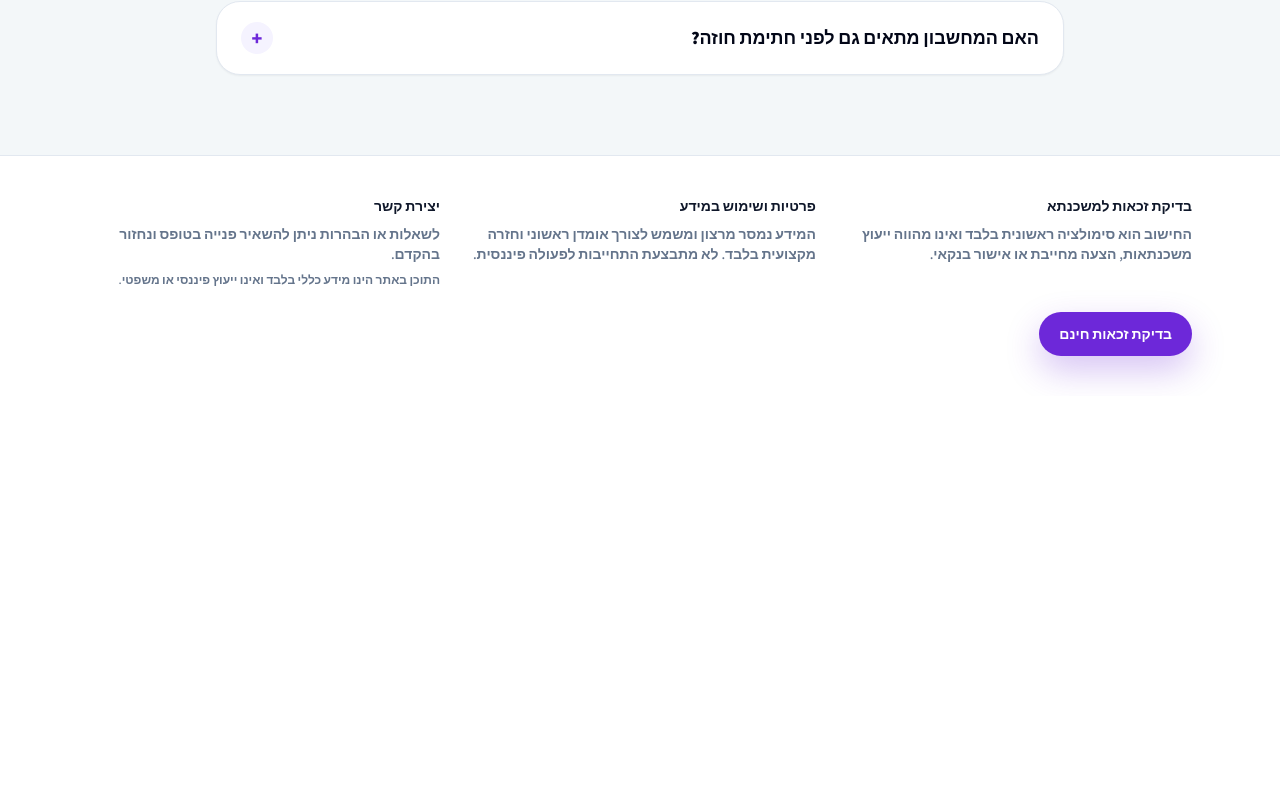
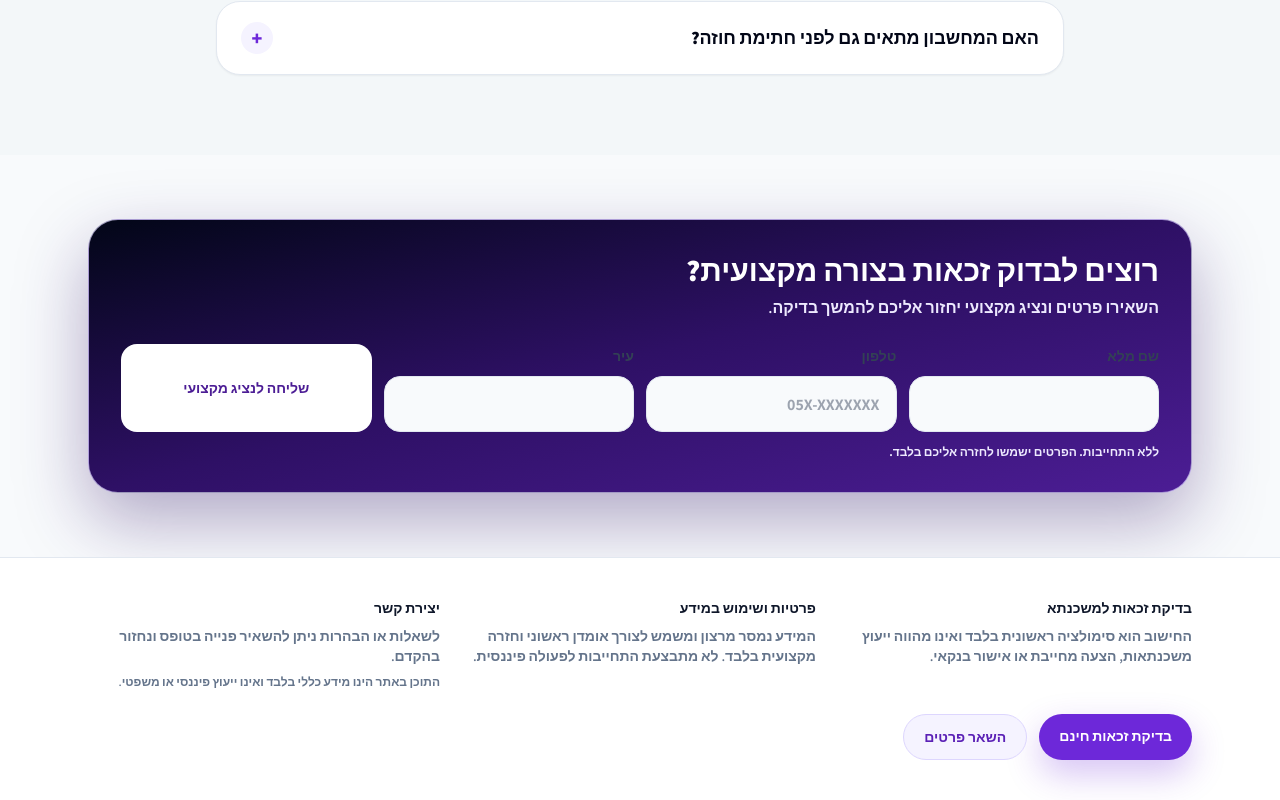
Before and after one commit to lemarketingx/mortgai, a Next.js app: page / in a window 1280 px wide. Shown: the part 7673-8473 px from the top of the page. Before the commit the page ends 8069 px from the top, so only its background shows below. Built offline with nearby package versions, Linux system fonts and the light colour scheme; no server answers.

Commit message:
Add bottom-of-page lead capture section on homepage

```diff
--- a/pages/index.js
+++ b/pages/index.js
@@ -239,9 +239,14 @@ export default function Home() {
   const [leadSent, setLeadSent] = useState(false);
   const [leadLoading, setLeadLoading] = useState(false);
   const [leadError, setLeadError] = useState("");
+  const [bottomLead, setBottomLead] = useState({ name: "", phone: "", city: "" });
+  const [bottomLeadSent, setBottomLeadSent] = useState(false);
+  const [bottomLeadLoading, setBottomLeadLoading] = useState(false);
+  const [bottomLeadError, setBottomLeadError] = useState("");
   const [openFaq, setOpenFaq] = useState(null);
   const [isInsideEligibility, setIsInsideEligibility] = useState(false);
   const leadSuccessRef = useRef(null);
+  const bottomLeadSeenRef = useRef(false);
   const sourceMetaRef = useRef({
     utmSource: "",
     utmMedium: "",
@@ -296,6 +301,20 @@ export default function Home() {
     return () => observer.disconnect();
   }, []);
 
+
+
+  useEffect(() => {
+    const section = document.getElementById("bottom-lead");
+    if (!section || typeof IntersectionObserver === "undefined") return undefined;
+    const observer = new IntersectionObserver(([entry]) => {
+      if (entry.isIntersecting && !bottomLeadSeenRef.current) {
+        bottomLeadSeenRef.current = true;
+        trackEvent("bottom_lead_viewed");
+      }
+    }, { threshold: 0.35 });
+    observer.observe(section);
+    return () => observer.disconnect();
+  }, []);
   function trackEvent(eventName, payload = {}) {
     trackAnalyticsEvent(eventName, payload, {
       source: "homepage",
@@ -317,6 +336,63 @@ export default function Home() {
   function updateLead(key, value) {
     setLead((current) => ({ ...current, [key]: value }));
     if (leadError) setLeadError("");
+  }
+
+  function updateBottomLead(key, value) {
+    setBottomLead((current) => ({ ...current, [key]: value }));
+    if (bottomLeadError) setBottomLeadError("");
+  }
+
+  async function submitBottomLead(event) {
+    event.preventDefault();
+    if (bottomLeadLoading || bottomLeadSent) return;
+
+    trackEvent("bottom_lead_submit_started");
+
+    const phone = cleanNumber(bottomLead.phone);
+    if (bottomLead.name.trim().length < 2 || !/^05\d{8}$|^9725\d{8}$/.test(phone)) {
+      setBottomLeadError("יש להזין שם וטלפון ישראלי תקין.");
+      return;
+    }
+
+    setBottomLeadLoading(true);
+    setBottomLeadError("");
+
+    const leadPayload = {
+      ...bottomLead,
+      ...sourceMetaRef.current,
+      phone,
+      source: "homepage_bottom",
+      createdAt: new Date().toISOString(),
+      approval: Math.round(analysis?.approval || 0),
+      mainIssue: ready ? analysis.mainIssue : "פנייה מהטופס התחתון",
+      estimatedApprovalResult: Math.round(analysis?.approval || 0),
+      estimatedPayment: Math.round(analysis?.monthly || 0),
+      propertyPrice: toNumeric(data?.price),
+      equityAmount: toNumeric(data?.equity),
+      monthlyIncome: toNumeric(data?.income),
+      debtLevel: toNumeric(data?.loans) || toNumeric(data?.expenses) || 0,
+    };
+
+    try {
+      const response = await fetch("/api/lead", {
+        method: "POST",
+        headers: { "Content-Type": "application/json" },
+        body: JSON.stringify({ lead: leadPayload, analysis }),
+      });
+      const result = await response.json().catch(() => ({}));
+      if (!response.ok || result?.ok !== true || result?.success === false) {
+        throw new Error(result?.message || result?.error || "BOTTOM_LEAD_SUBMIT_FAILED");
+      }
+
+      setBottomLeadSent(true);
+      trackEvent("bottom_lead_submit_success");
+    } catch {
+      setBottomLeadSent(false);
+      setBottomLeadError("הפנייה לא נשלחה. נסו שוב.");
+    } finally {
+      setBottomLeadLoading(false);
+    }
   }
 
   async function submitLead(event) {
@@ -468,6 +544,14 @@ export default function Home() {
           trackEvent={trackEvent}
         />
         <FaqSection openFaq={openFaq} setOpenFaq={setOpenFaq} />
+        <BottomLeadSection
+          bottomLead={bottomLead}
+          updateBottomLead={updateBottomLead}
+          submitBottomLead={submitBottomLead}
+          bottomLeadLoading={bottomLeadLoading}
+          bottomLeadSent={bottomLeadSent}
+          bottomLeadError={bottomLeadError}
+        />
         <Footer onCtaClick={handleCtaClick} />
         <MobileStickyCta onCtaClick={handleCtaClick} hidden={isInsideEligibility} />
       </main>
@@ -1116,6 +1200,29 @@ function FaqSection({ openFaq, setOpenFaq }) {
   );
 }
 
+
+function BottomLeadSection({ bottomLead, updateBottomLead, submitBottomLead, bottomLeadLoading, bottomLeadSent, bottomLeadError }) {
+  return (
+    <section id="bottom-lead" className="mx-auto max-w-6xl px-4 py-12 sm:px-6 sm:py-16">
+      <div className="rounded-[30px] border border-violet-200/70 bg-gradient-to-br from-slate-950 via-violet-950 to-violet-900 p-6 text-white shadow-[0_28px_70px_rgba(46,16,101,0.35)] sm:p-8">
+        <h2 className="text-2xl font-black sm:text-3xl">רוצים לבדוק זכאות בצורה מקצועית?</h2>
+        <p className="mt-2 text-sm font-semibold text-violet-100 sm:text-base">השאירו פרטים ונציג מקצועי יחזור אליכם להמשך בדיקה.</p>
+        <form onSubmit={submitBottomLead} className="mt-5 grid gap-3 sm:mt-6 sm:grid-cols-4">
+          <TextField label="שם מלא" value={bottomLead.name} onChange={(value) => updateBottomLead("name", value)} autoComplete="name" required />
+          <TextField label="טלפון" value={bottomLead.phone} onChange={(value) => updateBottomLead("phone", value)} autoComplete="tel" placeholder="05X-XXXXXXX" required />
+          <TextField label="עיר" value={bottomLead.city} onChange={(value) => updateBottomLead("city", value)} autoComplete="address-level2" />
+          <button type="submit" disabled={bottomLeadLoading || bottomLeadSent} className="min-h-12 rounded-2xl bg-white px-5 py-3 text-sm font-black text-violet-900 transition hover:bg-violet-50 disabled:opacity-70">
+            {bottomLeadLoading ? "שולח..." : bottomLeadSent ? "נשלח בהצלחה" : "שליחה לנציג מקצועי"}
+          </button>
+        </form>
+        {bottomLeadError && <p role="alert" className="mt-3 rounded-2xl bg-red-50 px-4 py-3 text-sm font-bold text-red-700">{bottomLeadError}</p>}
+        {bottomLeadSent && <p role="status" className="mt-3 rounded-2xl bg-emerald-50 px-4 py-3 text-sm font-black text-emerald-700">הפנייה נשלחה בהצלחה. נחזור אליכם בהקדם.</p>}
+        <p className="mt-3 text-xs font-bold text-violet-100">ללא התחייבות. הפרטים ישמשו לחזרה אליכם בלבד.</p>
+      </div>
+    </section>
+  );
+}
+
 function Footer({ onCtaClick }) {
   return (
     <footer className="border-t border-slate-200 bg-white py-10">
@@ -1135,9 +1242,14 @@ function Footer({ onCtaClick }) {
         </address>
       </div>
       <div className="mx-auto mt-6 max-w-6xl px-4 sm:px-6">
-        <a href="#eligibility-check" onClick={() => onCtaClick?.("footer")} className="inline-flex rounded-full bg-violet-700 px-5 py-3 text-sm font-black text-white shadow-[0_14px_34px_rgba(109,40,217,0.28)] transition hover:bg-violet-800">
-          בדיקת זכאות חינם
-        </a>
+        <div className="flex flex-wrap gap-3">
+          <a href="#eligibility-check" onClick={() => onCtaClick?.("footer")} className="inline-flex rounded-full bg-violet-700 px-5 py-3 text-sm font-black text-white shadow-[0_14px_34px_rgba(109,40,217,0.28)] transition hover:bg-violet-800">
+            בדיקת זכאות חינם
+          </a>
+          <a href="#bottom-lead" onClick={() => onCtaClick?.("footer_bottom_lead")} className="inline-flex rounded-full border border-violet-200 bg-violet-50 px-5 py-3 text-sm font-black text-violet-800 transition hover:bg-violet-100">
+            השאר פרטים
+          </a>
+        </div>
       </div>
     </footer>
   );
@@ -1155,7 +1267,7 @@ function MobileStickyCta({ onCtaClick, hidden }) {
           בדיקת זכאות חינם
         </a>
         <a
-          href="#lead"
+          href="#bottom-lead"
           className="rounded-full border border-violet-200 bg-violet-50 px-4 py-3 text-center text-sm font-black text-violet-800"
         >
           השאר פרטים
```
